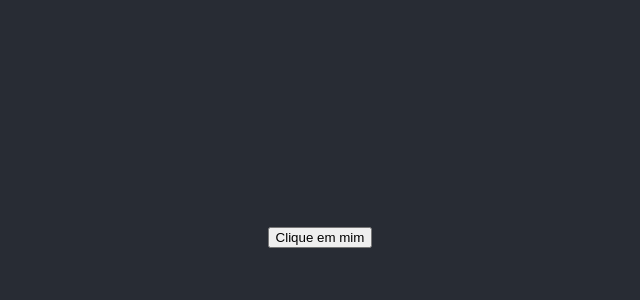
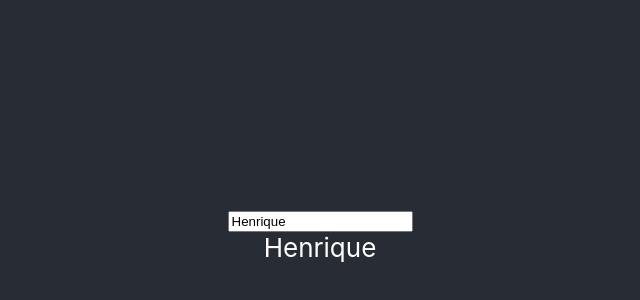
Before and after one commit to tatoap/especialista_react_project, a React (Create React App) app: page / in a window 1280 px wide. Shown: the part 168-468 px from the top of the page, without its empty margins (320-960 px from the left). Built offline with nearby package versions, Linux system fonts and the light colour scheme.

Commit message:
Interligação com formulários

```diff
--- a/src/App.tsx
+++ b/src/App.tsx
@@ -1,20 +1,12 @@
 import './App.css';
+import Form from './components/Form';
 
 function App() {
-  console.log('renderizou app')
-
-  function handleClick (e: React.MouseEvent<HTMLButtonElement, MouseEvent>) {
-    e.preventDefault()
-  }
 
   return (
     <div className="App">
       <header className="App-header">
-        <form action='/test'>
-          <button onClick={handleClick}>
-            Clique em mim
-          </button>
-        </form>
+        <Form />
       </header>
     </div>
   );
--- /dev/null
+++ b/src/components/Form.tsx
@@ -0,0 +1,15 @@
+import { useState } from "react"
+
+export default function Form () {
+    const [name, setName] = useState('Henrique')
+
+    return <div>
+        <input type="text" placeholder="Nome" value={name}
+            onChange={e => setName(e.target.value)}>
+
+        </input>
+        <div>
+            { name }
+        </div>
+    </div>
+}
```
